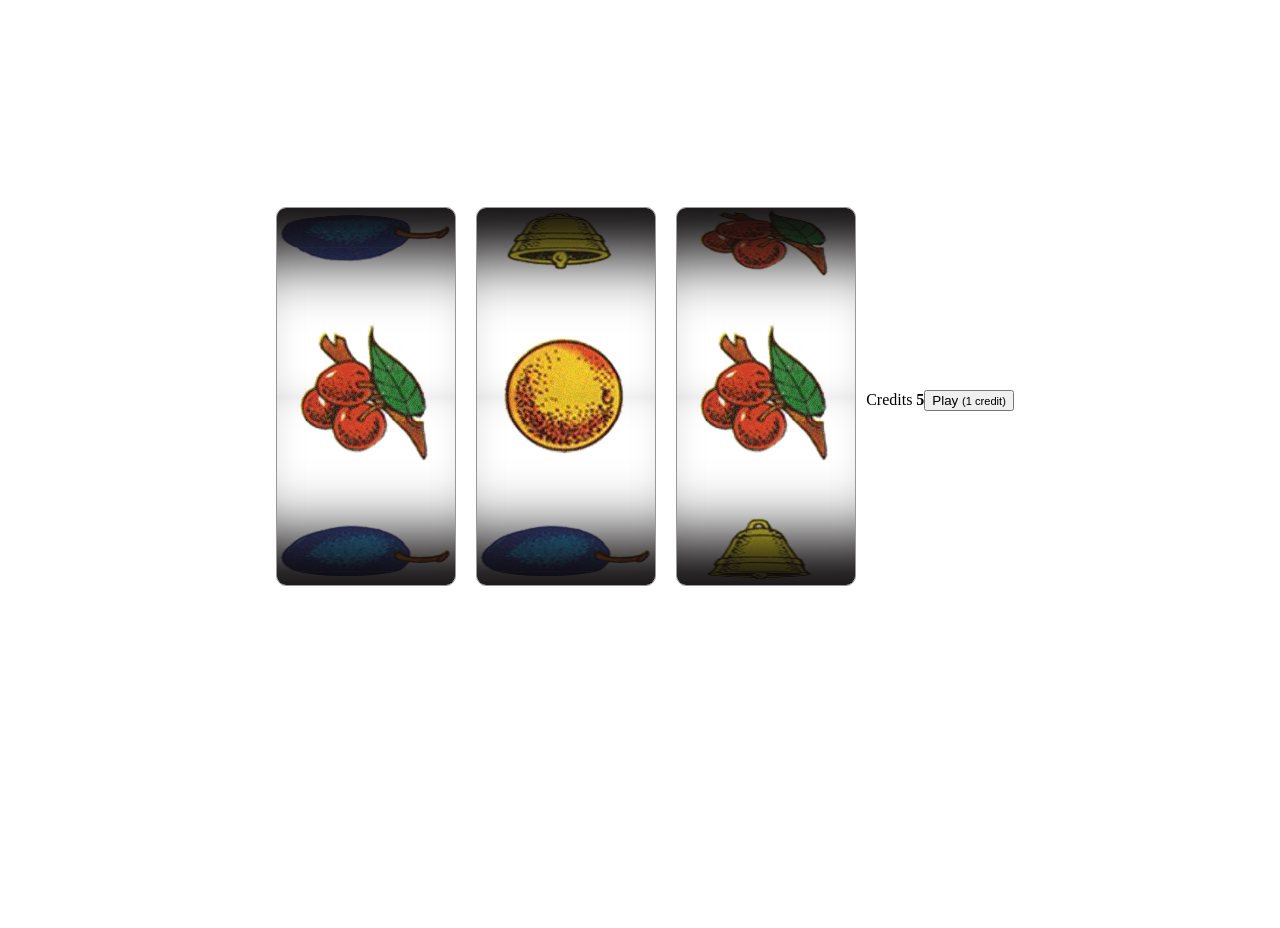
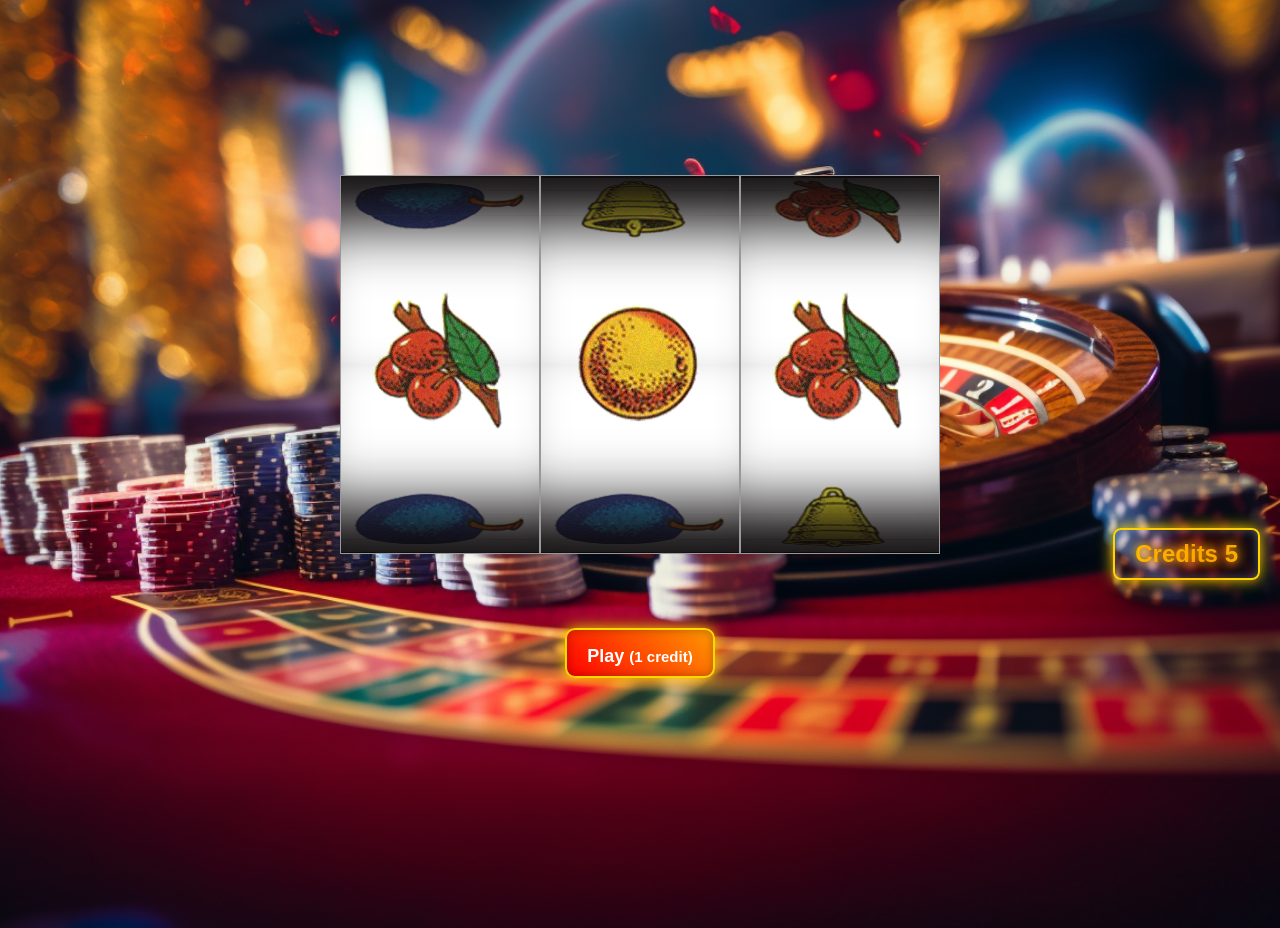
Before and after one commit to sander1222/gruppenr1, a website built with Vite: page slot.html in a window 1280 px wide. Before the commit the page ends 800 px from the top, so only its background shows below. Built offline with nearby package versions, Linux system fonts and the light colour scheme.

Commit message:
Slot Machine

```diff
--- a/slot-machine.min.css
+++ b/slot-machine.min.css
@@ -1,10 +1,12 @@
 body {
   margin: 0;
   height: 100vh;
-  display: flex;
-  justify-content: center;
-  align-items: center;
-  background-image: url();
+  background-image: url(Image/online-casino2.png);
+  position: relative;
+  background-repeat: no-repeat;
+  background-size: cover;
+  background-position: center;
+  overflow: hidden;
 }
 
 .slot-machine {
@@ -24,9 +26,9 @@ body {
 .slot-machine .display .reel {
   background: 0 0;
   border: 1px solid #999;
-  border-radius: 10px;
+  /* border-radius: 5px; */
   height: calc(100% - 103px);
-  margin: 47px 10px;
+  margin: 47px 0px;
   overflow: hidden;
   width: 200px;
 }
--- a/slot.css
+++ b/slot.css
@@ -4,12 +4,46 @@
 
 #slot-credits {
   position: absolute;
+  color: #ffd700;
   right: 20px;
-  top: 20px;
+  top: 400px;
+  font-size: 24px;
+  font-weight: bold;
+  font-family: Arial, sans-serif;
+  text-shadow: 0 0 10px #ffd700, 0 0 20px #ff4500, 0 0 30px #ff4500;
+  background: linear-gradient(45deg, #ffd700, #ffa500);
+  -webkit-background-clip: text;
+  -webkit-text-fill-color: transparent;
+  padding: 10px 20px;
+  border: 2px solid #ffd700;
+  border-radius: 8px;
+  box-shadow: 0 0 15px, inset 0 0 10px rgba(255, 255, 255, 0.3);
 }
 
 #play-button {
   display: block;
-  margin: 0 auto;
-  width: 100px;
+  margin: 20px auto;
+  width: 150px;
+  height: 50px;
+  background: linear-gradient(45deg, #ff0000, #ff9900);
+  color: white;
+  font-size: 18px;
+  font-weight: bold;
+  text-align: center;
+  line-height: 50px;
+  border: 2px solid #ffd700;
+  border-radius: 10px;
+  box-shadow: 0 0 15px #ffd700, inset 0 0 10px rgba(0, 0, 0, 0.3);
+  cursor: pointer;
+  transition: transform 0.2s, box-shadow 0.2s;
 }
+
+#play-button:hover {
+  transform: scale(1.1);
+  box-shadow: 0 0 25px #ffd700, inset 0 0 15px rgba(255, 255, 255, 0.8);
+}
+
+#play-button:active {
+  transform: scale(0.95);
+  box-shadow: 0 0 10px #ffd700, inset 0 0 8px rgba(255, 255, 255, 0.6);
+}
--- a/slot.html
+++ b/slot.html
@@ -3,8 +3,7 @@
   <head>
     <meta charset="UTF-8" />
     <link rel="stylesheet" type="text/css" href="slot-machine.min.css" />
-    <link rel="stylesheet" type="text/css" href="css/slot.css" />
-
+    <link rel="stylesheet" href="slot.css" />
     <script type="text/javascript" src="slot-machine.min.js"></script>
     <script>
       var options = {
```
Also changed, not shown: Image/online-casino2.png (added).
